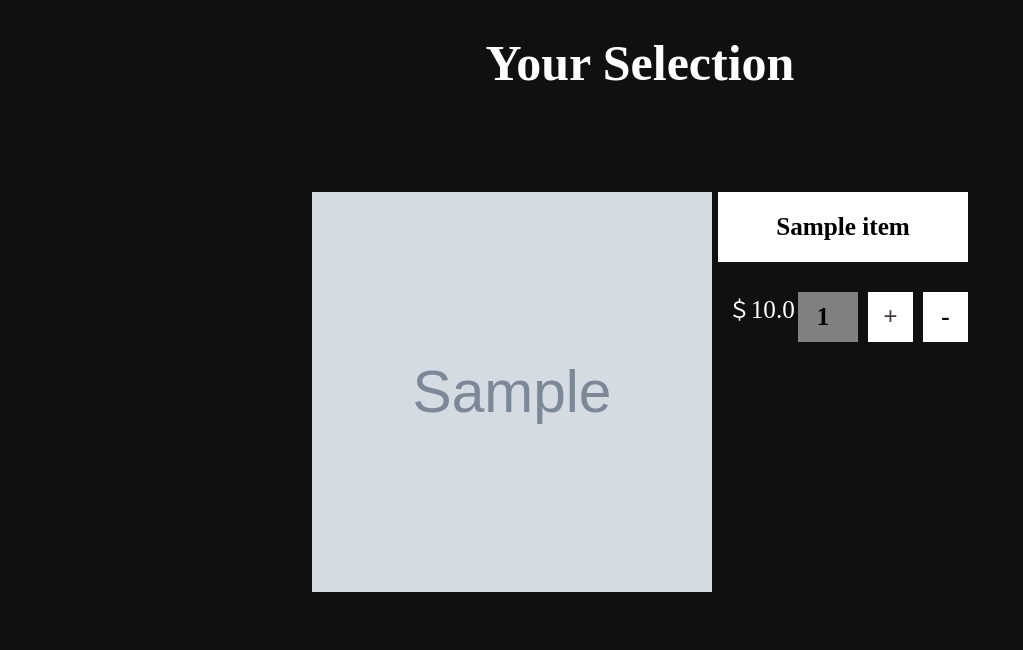
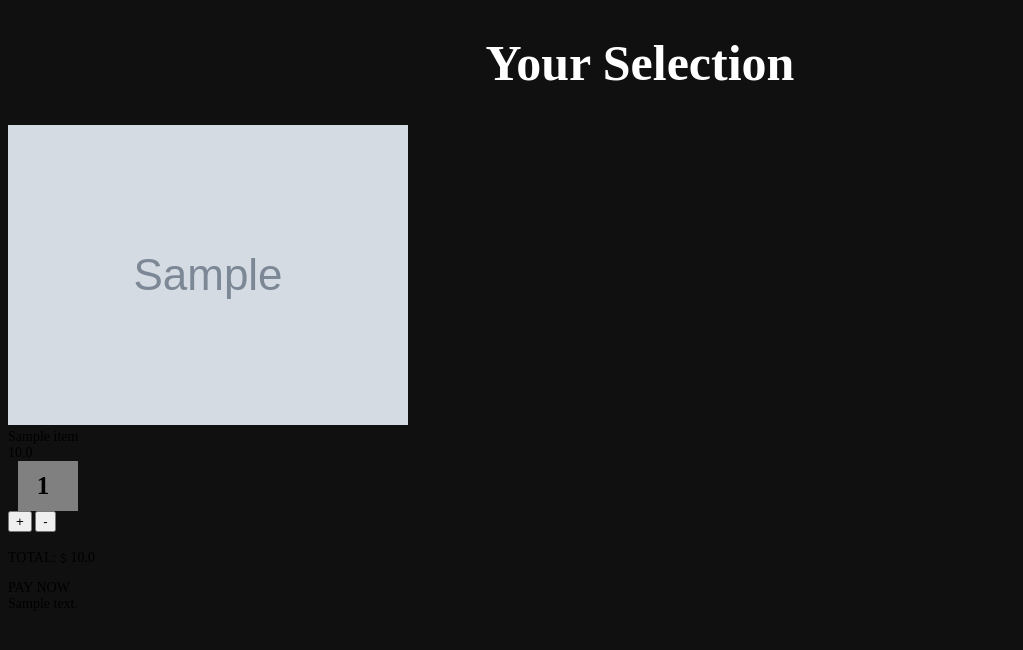
Before and after one commit to EsamSharaf/WebCoffeeMachine, a Django app: a page that uses WebCoffeeMachine/coffeemachine/templates/coffeemachine/detail.html in a window 1280 px wide. Shown: the top 650 px of the page, without its empty margins (0-1023 px from the left). Run offline with Django 4.2, Linux system fonts and the light colour scheme; tables that the repository leaves empty hold one stand-in row (values such as "Sample post"); grey boxes marked "Sample" are stand-in pictures.

Commit message:
feat: detait template updated.

```diff
--- a/WebCoffeeMachine/coffeemachine/templates/coffeemachine/detail.html
+++ b/WebCoffeeMachine/coffeemachine/templates/coffeemachine/detail.html
@@ -7,26 +7,51 @@
 
     <body>
         <h1>Your Selection</h1>
-        <div class="detail-block">
-            <img src="{% get_static_prefix %}{{ item.image }}" alt="item image">
-            <div class="pane">
-                <div class="row-1">{{ item.name }}</div>
-                <div class="row-2">
-                    <div class="price-div">{{ item.price }}</div>
-                    <div id="count-square" class="square">1</div>
-                    <br>
-                    <div id="plus-square" class="square">+</div>
-                    <br>
-                    <div class="square">-</div>
+        <div class="detail-block-1">
+            <div class="detail-block-1-1">
+                <img src="{% get_static_prefix %}{{ item.image }}" alt="item image">
+                <div class="detail-block-1-1-pane">
+                    <div class="row-1">{{item.name}}</div>
+                    <div class="row-2">
+                        <div id="price-div" data-price="{{ item.price }}">{{item.price}}</div>
+                        <div id="count-square" class="square"><a id="clicks">1</a></div>
+                        <button id="plus-butn" onClick="onClickPlusOne()">+</button>
+                        <button id="minus-butn" onClick="onClickMinusOne()">-</button>
+                    </div>
+                    <div class="row-3">
+                        <p id="before-total-text">TOTAL:&#65129;<span id="total">{{item.price}}</span></p>
+                    </div>
+
+                    <div class="row-4">PAY NOW</div>
                 </div>
             </div>
         </div>
+        <div class="detail-block-2">
+            {{item.description}}
+        </div>
 
-        <script data-name="{{ item.name }}">
-            const data = document.currentScript.dataset;
-            const item = data.name;
+        <script>
+            let element = document.getElementById("price-div")
+            let data = element.dataset
+            let unit_price = parseFloat(data.price)
+            let clicks = 1;
 
-            document.getElementById("page-title").textContent = item
+            function onClickPlusOne() {
+                if (clicks <= 9) {
+                    clicks += 1;
+                    console.log(clicks)
+                    document.getElementById("clicks").innerHTML = clicks;
+                    document.getElementById("total").innerHTML = (unit_price*clicks).toFixed(2);
+                }
+            };
+
+            function onClickMinusOne() {
+                if (clicks > 1) {
+                    clicks -= 1;
+                    document.getElementById("clicks").innerHTML = clicks;
+                    document.getElementById("total").innerHTML = (unit_price*clicks).toFixed(2);
+                }
+            };
         </script>
 
     </body>
```
